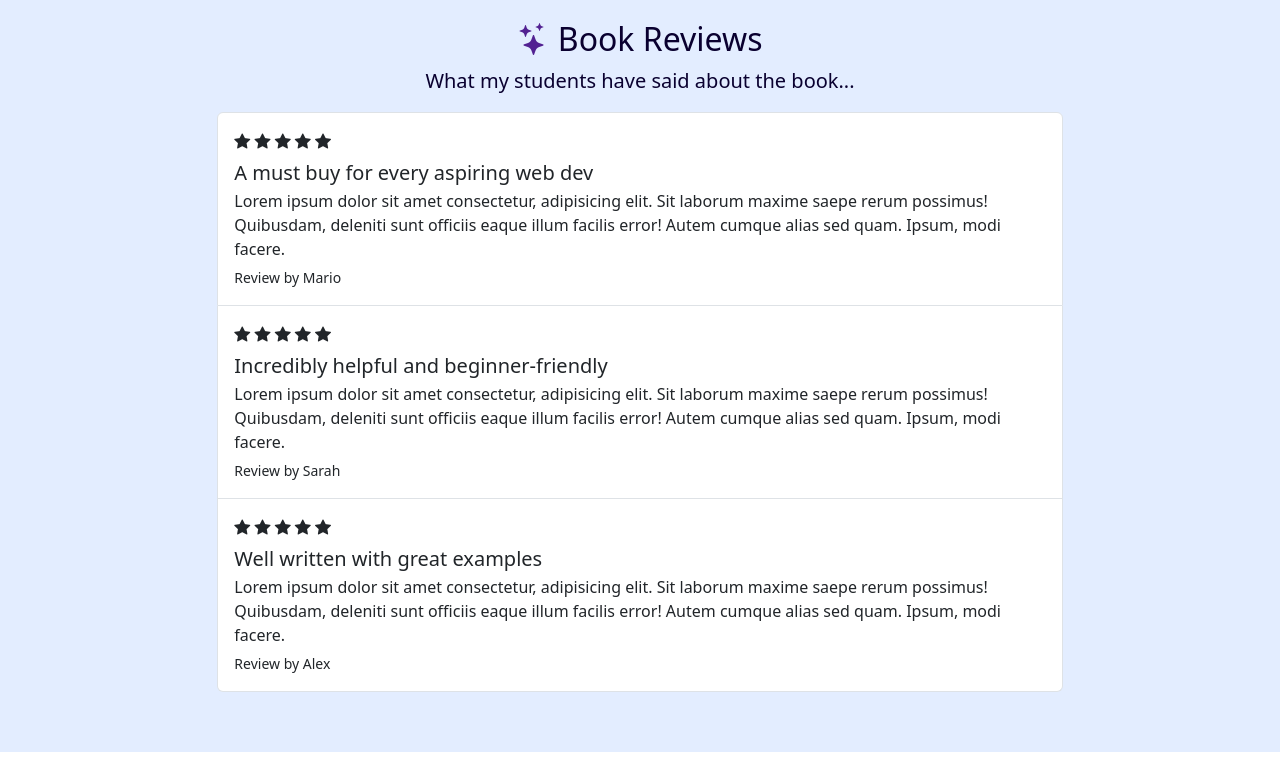
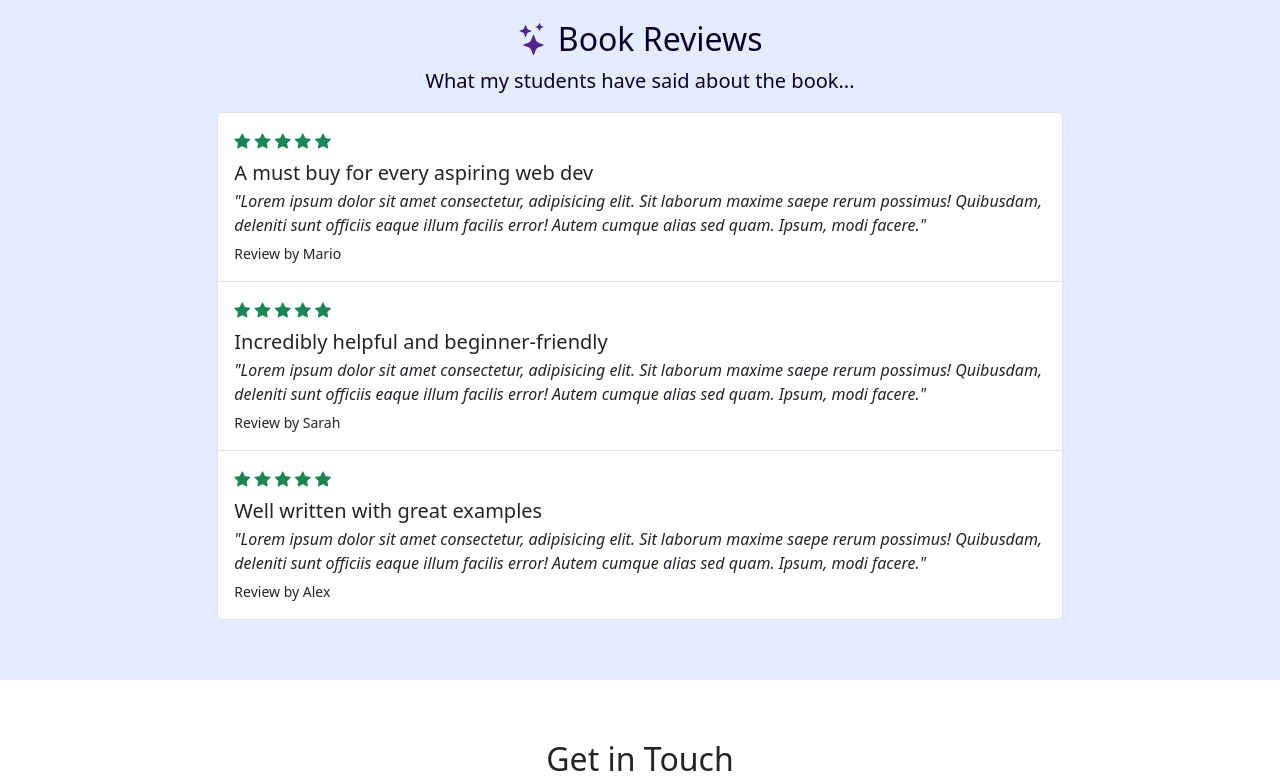
Before and after one commit to rebeccatoome/Bootstrap5, a website: page index.html in a window 1280 px wide. Shown: the part 2760-3544 px from the top of the page. Drawn offline with nearby package versions, Linux system fonts and the light colour scheme.

Commit message:
värvimuudatused

```diff
--- a/index.html
+++ b/index.html
@@ -283,16 +283,16 @@
           <!-- Review 1 -->
           <div class="list-group-item py-3">
             <div class="pb-2">
-              <i class="bi bi-star-fill"></i>
-              <i class="bi bi-star-fill"></i>
-              <i class="bi bi-star-fill"></i>
-              <i class="bi bi-star-fill"></i>
-              <i class="bi bi-star-fill"></i>
+              <i class="bi bi-star-fill text-success"></i>
+              <i class="bi bi-star-fill text-success"></i>
+              <i class="bi bi-star-fill text-success"></i>
+              <i class="bi bi-star-fill text-success"></i>
+              <i class="bi bi-star-fill text-success"></i>
             </div>
             <h5 class="mb-1">A must buy for every aspiring web dev</h5>
-            <p class="mb-1">
-              Lorem ipsum dolor sit amet consectetur, adipisicing elit. Sit laborum maxime saepe rerum possimus!
-              Quibusdam, deleniti sunt officiis eaque illum facilis error! Autem cumque alias sed quam. Ipsum, modi facere.
+            <p class="mb-1" style="font-style: italic;">
+              "Lorem ipsum dolor sit amet consectetur, adipisicing elit. Sit laborum maxime saepe rerum possimus!
+              Quibusdam, deleniti sunt officiis eaque illum facilis error! Autem cumque alias sed quam. Ipsum, modi facere."
             </p>
             <small>Review by Mario</small>
           </div>
@@ -300,16 +300,16 @@
           <!-- Review 2 -->
           <div class="list-group-item py-3">
             <div class="pb-2">
-              <i class="bi bi-star-fill"></i>
-              <i class="bi bi-star-fill"></i>
-              <i class="bi bi-star-fill"></i>
-              <i class="bi bi-star-fill"></i>
-              <i class="bi bi-star-fill"></i>
+              <i class="bi bi-star-fill text-success"></i>
+              <i class="bi bi-star-fill text-success"></i>
+              <i class="bi bi-star-fill text-success"></i>
+              <i class="bi bi-star-fill text-success"></i>
+              <i class="bi bi-star-fill text-success"></i>
             </div>
             <h5 class="mb-1">Incredibly helpful and beginner-friendly</h5>
-            <p class="mb-1">
-              Lorem ipsum dolor sit amet consectetur, adipisicing elit. Sit laborum maxime saepe rerum possimus!
-              Quibusdam, deleniti sunt officiis eaque illum facilis error! Autem cumque alias sed quam. Ipsum, modi facere.
+            <p class="mb-1" style="font-style: italic;">
+              "Lorem ipsum dolor sit amet consectetur, adipisicing elit. Sit laborum maxime saepe rerum possimus!
+              Quibusdam, deleniti sunt officiis eaque illum facilis error! Autem cumque alias sed quam. Ipsum, modi facere."
             </p>
             <small>Review by Sarah</small>
           </div>
@@ -317,16 +317,16 @@
           <!-- Review 3 -->
           <div class="list-group-item py-3">
             <div class="pb-2">
-              <i class="bi bi-star-fill"></i>
-              <i class="bi bi-star-fill"></i>
-              <i class="bi bi-star-fill"></i>
-              <i class="bi bi-star-fill"></i>
-              <i class="bi bi-star-fill"></i>
+              <i class="bi bi-star-fill text-success"></i>
+              <i class="bi bi-star-fill text-success"></i>
+              <i class="bi bi-star-fill text-success"></i>
+              <i class="bi bi-star-fill text-success"></i>
+              <i class="bi bi-star-fill text-success"></i>
             </div>
             <h5 class="mb-1">Well written with great examples</h5>
-            <p class="mb-1">
-              Lorem ipsum dolor sit amet consectetur, adipisicing elit. Sit laborum maxime saepe rerum possimus!
-              Quibusdam, deleniti sunt officiis eaque illum facilis error! Autem cumque alias sed quam. Ipsum, modi facere.
+            <p class="mb-1" style="font-style: italic;">
+              "Lorem ipsum dolor sit amet consectetur, adipisicing elit. Sit laborum maxime saepe rerum possimus!
+              Quibusdam, deleniti sunt officiis eaque illum facilis error! Autem cumque alias sed quam. Ipsum, modi facere."
             </p>
             <small>Review by Alex</small>
           </div>
@@ -478,15 +478,15 @@ aria-label="Close"></button>
   <nav>
     <div class="nav nav-tabs" id="nav-tab" role="tablist">
 
-      <button class="nav-link active" id="nav-home-tab" data-bs-toggle="tab"
+      <button class="nav-link active" style="color: rgb(99, 129, 201);" id="nav-home-tab" data-bs-toggle="tab"
         data-bs-target="#nav-home" type="button" role="tab"
         aria-controls="nav-home" aria-selected="true">Home</button>
 
-      <button class="nav-link" id="nav-profile-tab" data-bs-toggle="tab"
+      <button class="nav-link" style="color: rgb(99, 129, 201);" id="nav-profile-tab" data-bs-toggle="tab"
         data-bs-target="#nav-profile" type="button" role="tab"
         aria-controls="nav-profile" aria-selected="false">Profile</button>
 
-      <button class="nav-link" id="nav-contact-tab" data-bs-toggle="tab"
+      <button class="nav-link" style="color: rgb(99, 129, 201);" id="nav-contact-tab" data-bs-toggle="tab"
         data-bs-target="#nav-contact" type="button" role="tab"
         aria-controls="nav-contact" aria-selected="false">Contact</button>
 
```
